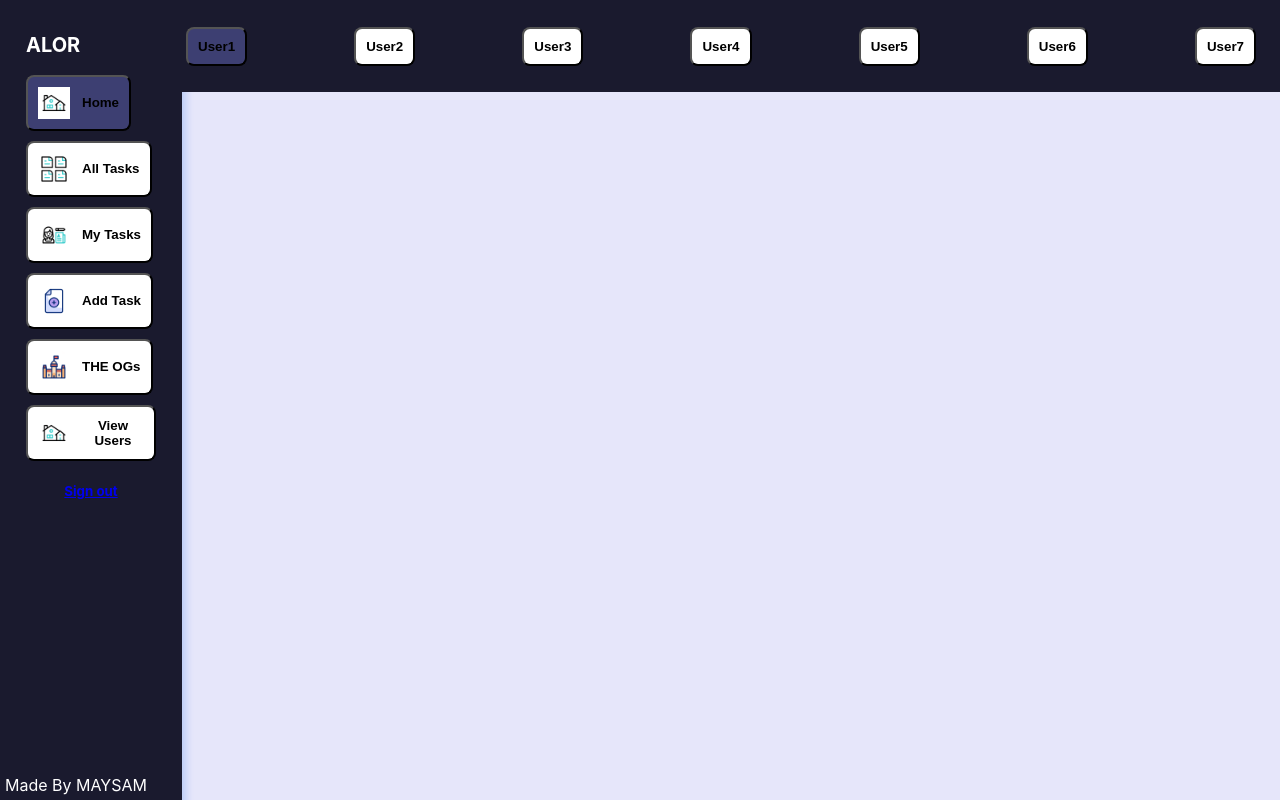
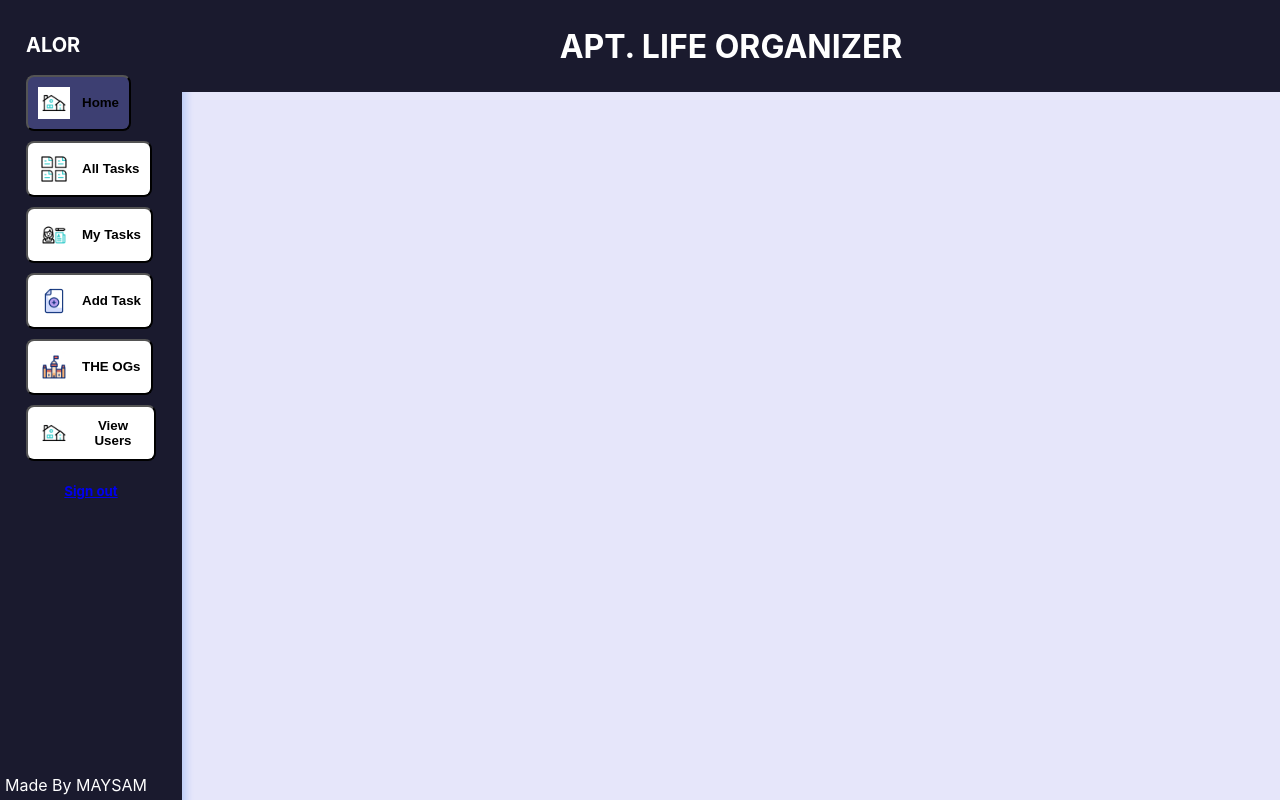
Before and after one commit to maysam-1/frontend, a React (Create React App) app: page / in a window 1280 px wide. Built offline with nearby package versions, Linux system fonts and the light colour scheme.

Commit message:
added error handling try and catch

```diff
--- a/src/components/topBar.js
+++ b/src/components/topBar.js
@@ -1,24 +1,21 @@
-import React, { useState } from "react";
-import { useLocation } from "react-router-dom";
+import React from "react";
+import {useLocation } from "react-router-dom";
 
 function TopBar() {
-  const [active, setActive] = useState("User1");
-  const users = ["User1", "User2", "User3", "User4", "User5", "User6", "User7"];
+  const location = useLocation();
+
+  // const activeUserId = location.pathname.startsWith("/users/")
+  //   ? parseInt(location.pathname.split("/users/")[1], 10)
+  //   : null;
 
   return (
-    <div className="topbar">
-      <div className="topbar-buttons">
-        {users.map((user, index) => (
-          <button
-            key={user}
-            className={`sidebar-item topbar-button ${active === user ? "active" : ""}`}
-            style={{ marginLeft: index === 0 ? "20px" : "0" }}
-            onClick={() => setActive(user)}
-          >
-            {user}
-          </button>
-        ))}
+    <div>
+      <div className="topbar">
+        <div style={{display:"flex",alignItems:"center"}}>
+          <h1 style={{color:"white"}}>APT. LIFE ORGANIZER</h1>
+        </div>
       </div>
+
     </div>
   );
 }
```
